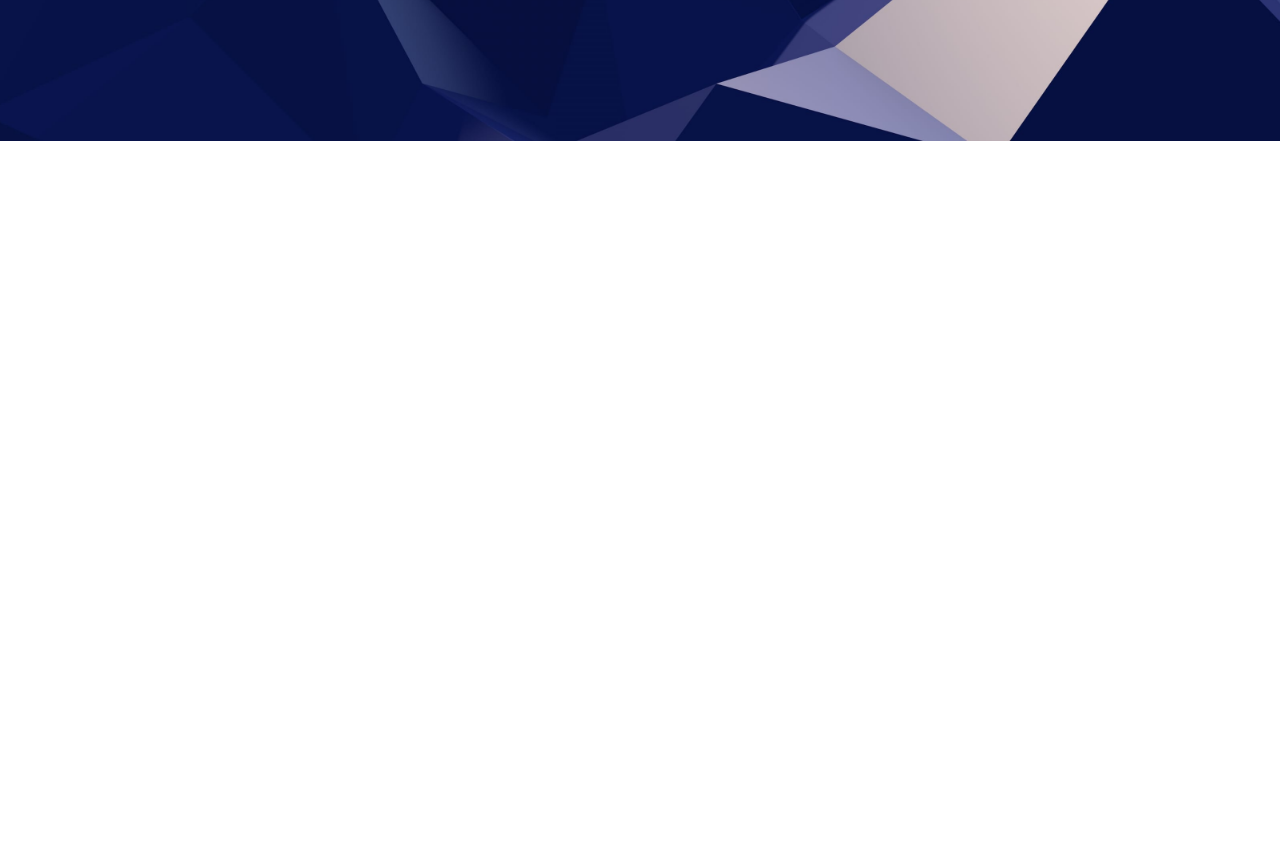
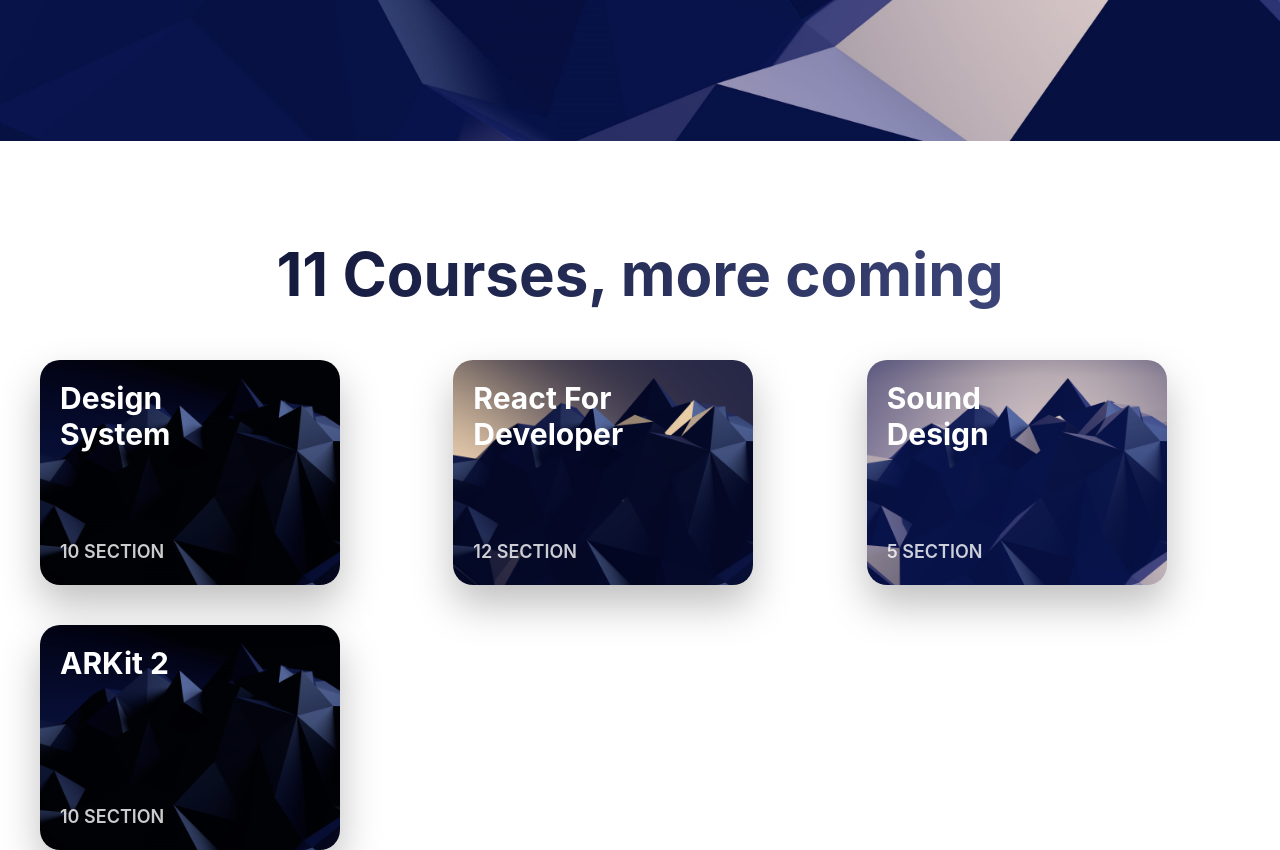
Before and after one commit to superneutrino8/hello-code, a Gatsby site: page / in a window 1280 px wide. Shown: the part 779-1629 px from the top of the page. Before the commit the page ends 967 px from the top, so only its background shows below. Built offline with nearby package versions, Linux system fonts and the light colour scheme; Gatsby itself is replaced by a stand-in of ours.

Commit message:
added Course component

```diff
--- /dev/null
+++ b/src/components/Card.css
@@ -0,0 +1,45 @@
+.Card {
+    width: 300px;
+    height: 225px;
+    position: relative;
+    overflow: hidden;
+    border-radius: 20px;
+    box-shadow: 0 20px 40px rgba(0, 0, 0, 0.25);
+    display: grid;
+    grid-template-rows: repeat(2, 1fr);
+    transition: 0.5s ease;
+}
+
+.Card:hover {
+    transform: scale(1.1, 1.1);
+    box-shadow: 0 30px 60px rgba(0, 0, 0, 0.25);
+}
+
+.Card img {
+    position: absolute;
+    top: 0;
+    height: 110%;
+    z-index: -1;
+    transition: 0.5s ease;
+}
+
+.Card:hover img {
+    transform: translateY(-20px);
+}
+
+.Card h3 {
+    color: white;
+    font-size: 30px;
+    margin: 20px 0 0 20px;
+    width: 190px;
+}
+
+.Card p {
+    color: rgba(255, 255, 255, 0.8);
+    text-transform: uppercase;
+    font-weight: 600;
+    font-size: 18px;
+    align-self: end;
+    margin: 0 0 20px 20px;
+
+}
--- /dev/null
+++ b/src/components/Card.jsx
@@ -0,0 +1,12 @@
+import React, { memo } from "react"
+import "./Card.css"
+
+const Card = props => (
+    <div className="Card">
+        <img src={props.image}/>
+        <h3>{props.title}</h3>
+        <p>{props.text}</p>
+    </div>
+)
+
+export default Card
--- a/src/components/layout.css
+++ b/src/components/layout.css
@@ -74,6 +74,23 @@ a {
     justify-items: center;
 }
 
+.CardGroup {
+    margin: 50px 40px 100px;
+    display: grid;
+    grid-template-columns: repeat(3, 1fr);
+    grid-gap: 40px;
+}
+
+.Cards h2 {
+    margin: 50px 20px;
+    font-size: 60px;
+    text-align: center;
+    font-weight: 700;
+    background: linear-gradient(104deg, #050A27 0%, #4A548C 100%);
+    background-clip: text;
+    -webkit-text-fill-color: transparent;
+}
+
 @media (max-width: 640px) {
     .HeroGroup {
         padding: 100px 20px;
@@ -93,6 +110,18 @@ a {
     }
 }
 
+@media (max-width: 1060px) {
+    .CardGroup {
+        grid-template-columns: repeat(2, 1fr);
+    }
+}
+
+@media (max-width: 720px) {
+    .CardGroup {
+        grid-template-columns: repeat(1, 1fr);
+    }
+}
+
 @keyframes HeroAnimation {
     0% {
         opacity: 0;
--- a/src/pages/index.js
+++ b/src/pages/index.js
@@ -4,6 +4,7 @@ import { Link } from "gatsby"
 import Layout from "../components/layout"
 import Image from "../components/image"
 import SEO from "../components/seo"
+import Card from "../components/Card"
 
 const IndexPage = () => (
   <Layout>
@@ -20,12 +21,12 @@ const IndexPage = () => (
         </p>
         <Link to="/page-2/">Watch The Video</Link> <br />.
         <div className="logos">
-          <img src={require('../images/logo-sketch.png')} width="50"/>
-          <img src={require('../images/logo-figma.png')} width="50"/>
-          <img src={require('../images/logo-studio.png')} width="50"/>
-          <img src={require('../images/logo-framer.png')} width="50"/>
-          <img src={require('../images/logo-react.png')} width="50"/>
-          <img src={require('../images/logo-swift.png')} width="50"/>
+          <img src={require("../images/logo-sketch.png")} width="50" />
+          <img src={require("../images/logo-figma.png")} width="50" />
+          <img src={require("../images/logo-studio.png")} width="50" />
+          <img src={require("../images/logo-framer.png")} width="50" />
+          <img src={require("../images/logo-react.png")} width="50" />
+          <img src={require("../images/logo-swift.png")} width="50" />
         </div>
         <svg
           width="100%"
@@ -51,6 +52,31 @@ const IndexPage = () => (
           </path>
         </svg>
       </div>
+      <div className="Cards">
+        <h2>11 Courses, more coming</h2>
+        <div className="CardGroup">
+          <Card
+            title="Design System"
+            text="10 section"
+            image={require("../images/wallpaper.jpg")}
+          />
+          <Card
+            title="React For Developer"
+            text="12 section"
+            image={require("../images/wallpaper2.jpg")}
+          />
+          <Card
+            title="Sound Design"
+            text="5 section"
+            image={require("../images/wallpaper3.jpg")}
+          />
+          <Card
+            title="ARKit 2"
+            text="10 section"
+            image={require("../images/wallpaper.jpg")}
+          />
+        </div>
+      </div>
     </div>
   </Layout>
 )
```
